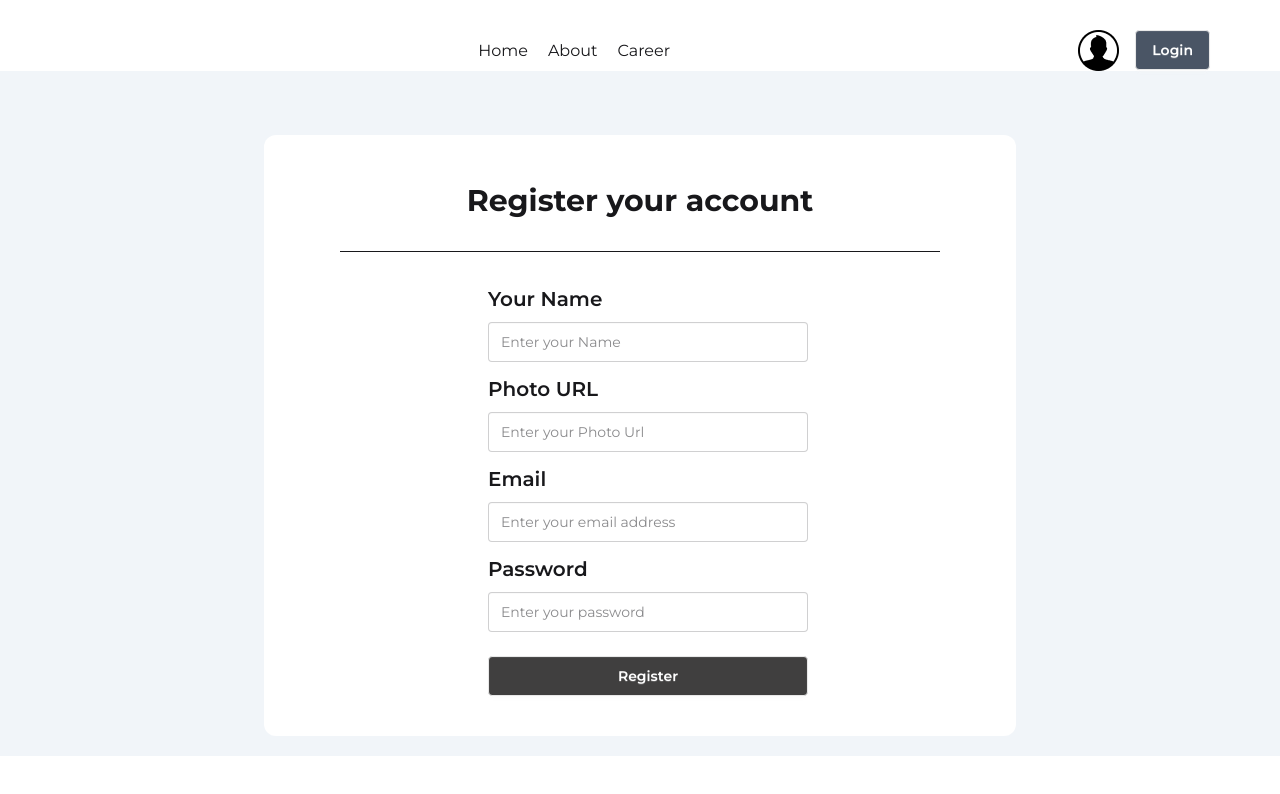
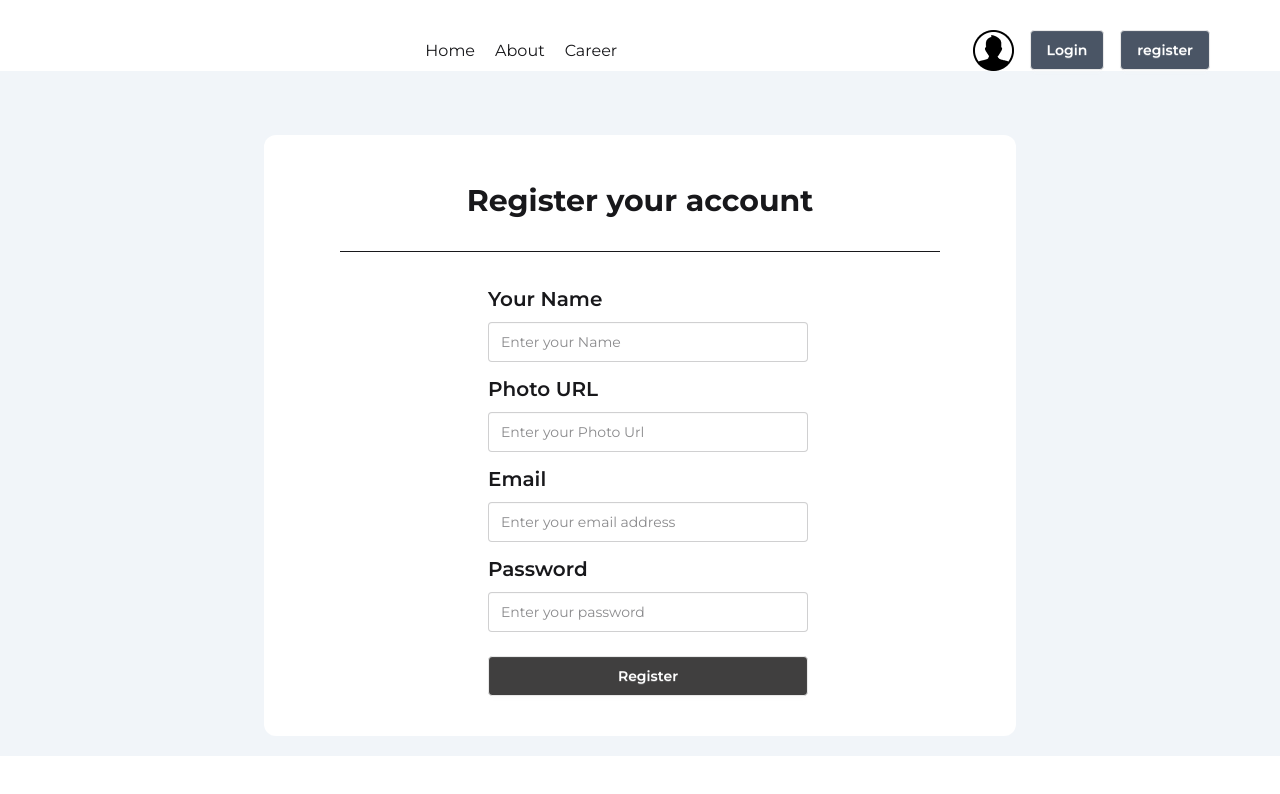
Before and after one commit to fatematz/dragon-news, a Next.js app: page /register in a window 1280 px wide. Shown: the top 794 px of the page. Built offline with nearby package versions, Linux system fonts and the light colour scheme.

Commit message:
Update Navbar.jsx

```diff
--- a/src/components/Navbar.jsx
+++ b/src/components/Navbar.jsx
@@ -23,7 +23,8 @@ const Navbar=() => {
             </div>
             <div className="flex justify-center gap-4">
                 <Image src={userAvatar} alt="avatar img" />
-                <Link className="btn bg-gray-600 text-white" href="/login">Login</Link>
+                <Link  className="btn bg-gray-600 text-white" href="/login">Login</Link>
+                <Link className="btn bg-gray-600 text-white" href="/register">register</Link>
             </div>
         </div>
         </div>
```
